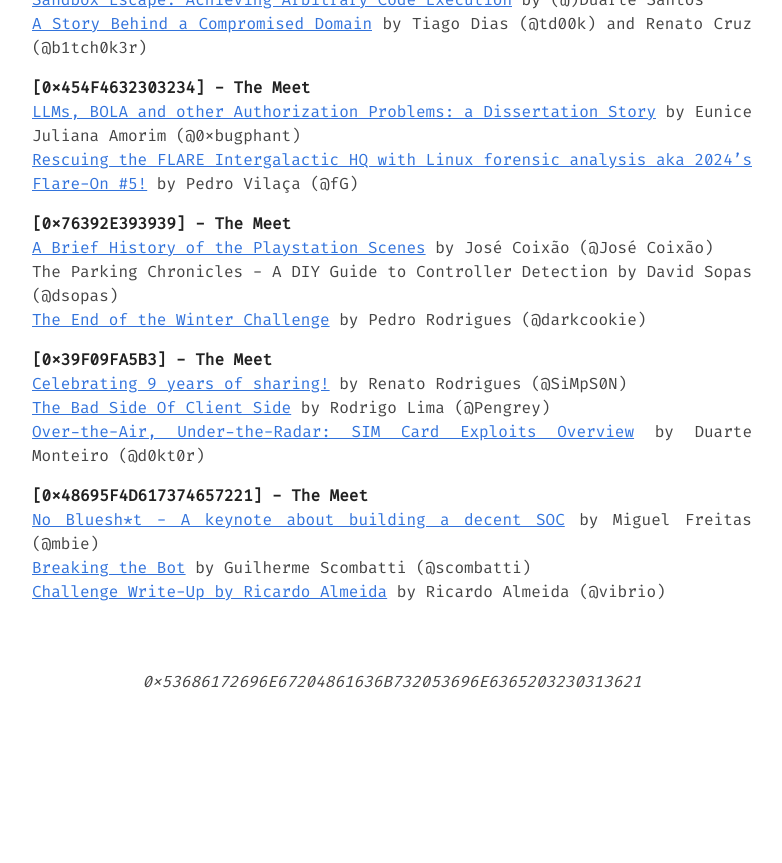
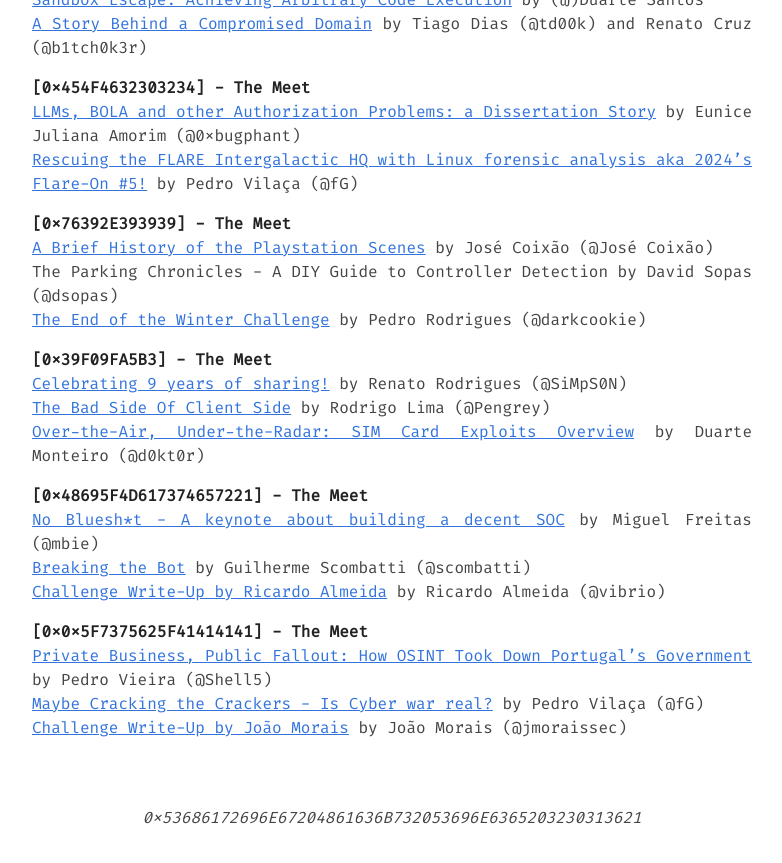
Before and after one commit to 0xOPOSEC/0xOPOSEC.github.io, a Jekyll site: the page built from talks.md, in a window 1280 px wide and 900 px high, scrolled down 8684 px. Shown: the top 863 px of the window, without its empty margins (248-1030 px from the left). Built offline with Jekyll 4.4.1, drawn with Linux system fonts in a browser that asks for light colours; before the commit the page ends 9448 px from its top, so only the background shows below that.

Commit message:
Add [0x0x5F7375625F41414141] - The Meet Materials

```diff
--- a/talks.md
+++ b/talks.md
@@ -369,3 +369,8 @@ The Parking Chronicles - A DIY Guide to Controller Detection by David Sopas (@ds
 [No Bluesh*t - A keynote about building a decent SOC](https://www.dropbox.com/scl/fi/jrsg721vfu6j2xq2xrrd1/No-Bluesh-t-A-keynote-about-building-a-decent-SOC-by-Miguel-Freitas.pdf?rlkey=dh58y4f41p9hlpbk86852wwmo&st=diov5cuj&dl=1) by Miguel Freitas (@mbie)
 [Breaking the Bot](https://www.dropbox.com/scl/fi/ho71xgf8rc5ass09tx26m/Breaking-the-Bot-by-Guilherme-Scombatti.pdf?rlkey=deoq7l4355wb69armnztwdqzc&st=fxnjxd6s&dl=1) by Guilherme Scombatti (@scombatti)
 [Challenge Write-Up by Ricardo Almeida](https://www.dropbox.com/scl/fi/9bt55lbg03425d78n7xw0/0xOPOSEC-Challenge-Write-Up-by-Ricardo-Almeida.pdf?rlkey=60haxq4zoru1vr89dtl6d47lw&st=b2w6r82s&dl=1) by Ricardo Almeida (@vibrio)
+
+**\[0x0x5F7375625F41414141\] - The Meet**
+[Private Business, Public Fallout: How OSINT Took Down Portugal's Government](https://www.dropbox.com/scl/fi/822gkkijhg59ilyrb0vqb/Private-Business-Public-Fallout-How-OSINT-Took-Down-Portugal-s-Government-by-Pedro-Vieira.pdf?rlkey=b8tyrd2lykeetxl6769vhkt1r&st=gqcnvm8x&dl=1) by Pedro Vieira (@Shell5)
+[Maybe Cracking the Crackers - Is Cyber war real?](https://www.dropbox.com/scl/fi/1tw2e8rnhlu9k6vck4gma/Maybe-Cracking-the-Crackers-Is-Cyber-war-real-by-Pedro-Vila-a.pdf?rlkey=ndz7k9vm8xmac2w3iiok8t07e&st=c3ilyw38&dl=1) by Pedro Vilaça (@fG)
+[Challenge Write-Up by João Morais](#) by João Morais (@jmoraissec)
```
